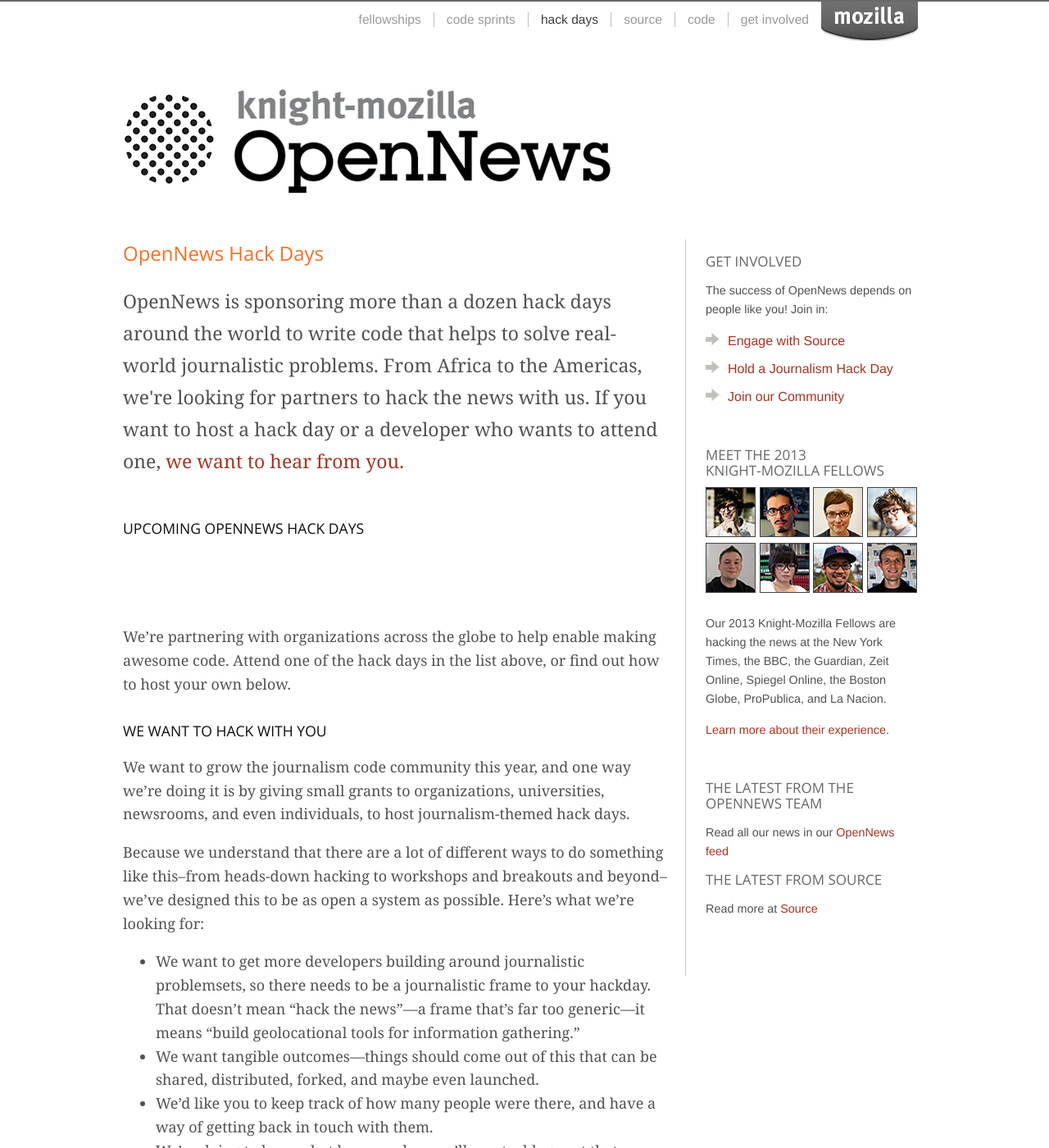
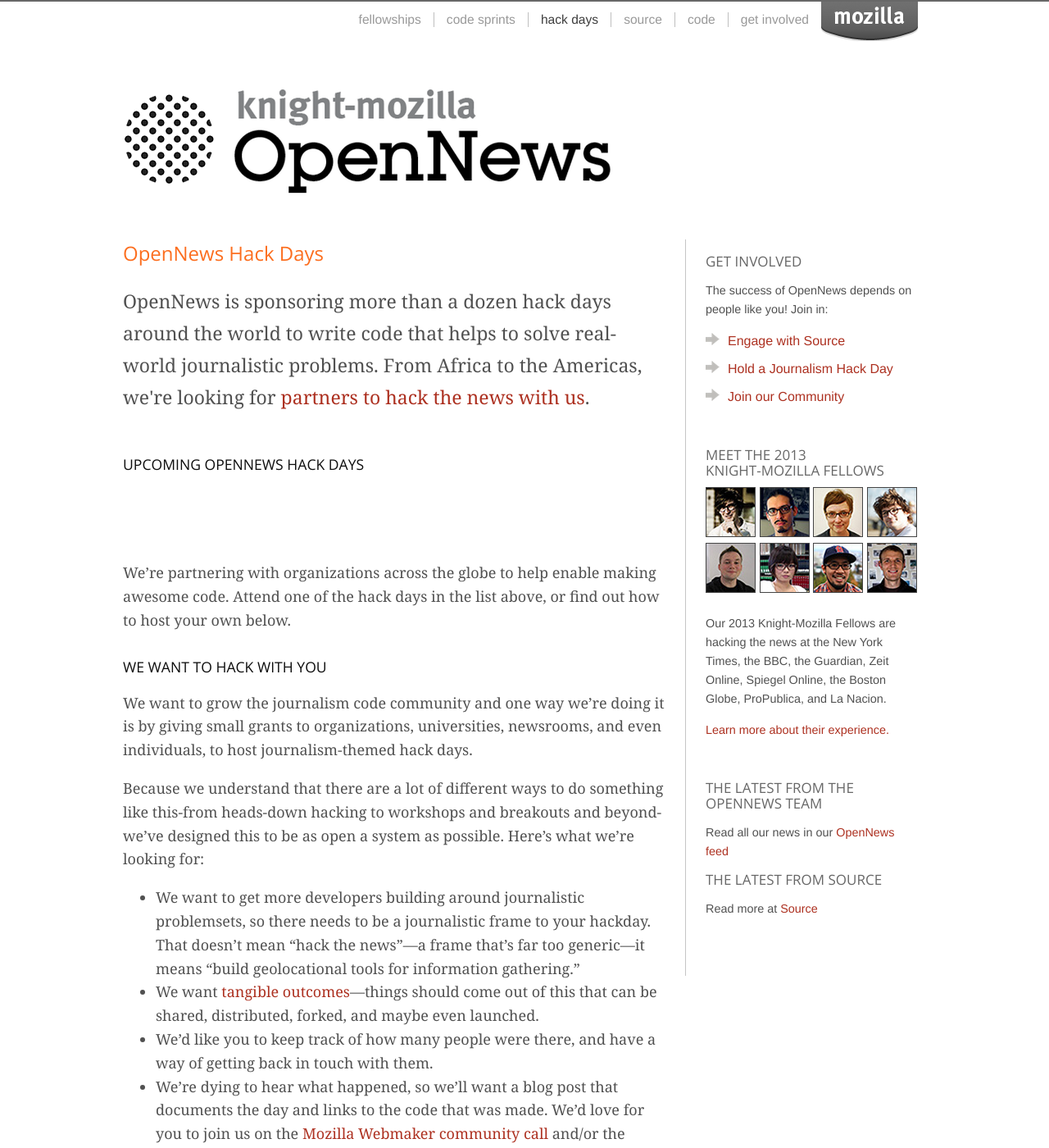
Before and after one commit to mozilla/mozilla-opennews, a Jekyll site: the page built from hackdays.md, in a window 1280 px wide and 1400 px high. Shown: the whole window at 82% size. Built offline with Jekyll 4.4.1, drawn with Linux system fonts in a browser that asks for light colours; nearby versions of some CDN libraries; Markdown is read by kramdown in place of the engine named in the settings; comment, search, counter and statistics services are not loaded; some of the changed text lies outside the part shown.

Commit message:
Re-instating the pull request sent from erika, and merging in my changes from dev to Dans changes to master

```diff
--- a/hackdays.md
+++ b/hackdays.md
@@ -4,7 +4,7 @@
 section: hackdays
 ---
 
-<p class="bodybig">OpenNews is sponsoring more than a dozen hack days around the world to write code that helps to solve real-world journalistic problems. From Africa to the Americas, we're looking for partners to hack the news with us. If you want to host a hack day or a developer who wants to attend one, <a href="https://donate.mozilla.org/page/s/knight-mozilla-news-hack-day">we want to hear from you.</a></p>
+<p class="bodybig">OpenNews is sponsoring more than a dozen hack days around the world to write code that helps to solve real-world journalistic problems. From Africa to the Americas, we're looking for <a href="https://donate.mozilla.org/page/s/knight-mozilla-news-hack-day">partners to hack the news with us</a>.</p>
 
 <div id="hackcalbox">
     <h3>Upcoming OpenNews Hack Days</h3>
@@ -14,14 +14,14 @@
 We're partnering with organizations across the globe to help enable making awesome code. Attend one of the hack days in the list above, or find out how to host your own below.
 
 <h3>We Want to Hack with You</h3>
-We want to grow the journalism code community this year, and one way we're doing it is by giving small grants to organizations, universities, newsrooms, and even individuals, to host journalism-themed hack days.
+We want to grow the journalism code community and one way we're doing it is by giving small grants to organizations, universities, newsrooms, and even individuals, to host journalism-themed hack days.
 
-Because we understand that there are a lot of different ways to do something like this--from heads-down hacking to workshops and breakouts and beyond--we've designed this to be as open a system as possible. Here's what we're looking for:
+Because we understand that there are a lot of different ways to do something like this-from heads-down hacking to workshops and breakouts and beyond-we've designed this to be as open a system as possible. Here's what we're looking for:
 
 * We want to get more developers building around journalistic problemsets, so there needs to be a journalistic frame to your hackday. That doesn’t mean “hack the news”—a frame that’s far too generic—it means “build geolocational tools for information gathering.”
-* We want tangible outcomes—things should come out of this that can be shared, distributed, forked, and maybe even launched.
+* We want <a href="/code.html">tangible outcomes</a>—things should come out of this that can be shared, distributed, forked, and maybe even launched.
 * We’d like you to keep track of how many people were there, and have a way of getting back in touch with them.
-* We’re dying to hear what happened, so we’ll want a blog post that documents the day and links to the code that was made. We’d love for you to join us on the Mozilla Webmaker community call as well to talk about the day.
+* We’re dying to hear what happened, so we’ll want a blog post that documents the day and links to the code that was made. We’d love for you to join us on the <a href="https://wiki.mozilla.org/Webmakers/Community_Calls">Mozilla Webmaker community call</a> and/or the <a href="https://wiki.mozilla.org/OpenNews/Calls">OpenNews community call</a> as well to talk about the day. And, it'd be great if you could share a report from your event via a <a href="http://source.mozillaopennews.org/en-US/contribute/">post on Source</a>.
 * And, obviously, we get to get our name in as a sponsor.
 
 That’s not much. In fact, it’s designed to be as straightforward as possible: you want to hack, we want to help.
@@ -29,6 +29,10 @@
 Maybe you’ve already got something in the works, but you want to have a two-day hackfest instead of one. Maybe you’ve got everything lined up, but you want to offer travel grants to your event. Maybe you need help getting organized. Maybe you want to bring us in to do something from scratch. There are any number of variations on how this can work—the key element is that it brings awesome hacking into the community.
 
 <a href="https://donate.mozilla.org/page/s/knight-mozilla-news-hack-day">We’ve set up a form so you can let us know what you’re thinking and we can talk about how we can most effectively help</a>. So let's do this.
+
+<h3>Join in the hacking</h3>
+
+If you're looking to get more involved in the journalism-technology community, participating in a hack day is one of the best ways to get connected. Keep an eye on the schedule above for OpenNews-sponsored hack days, and keep up with Source for a <a href="http://source.mozillaopennews.org/en-US/articles/tags/events/">weekly listing</a> of hack days and other community events. <a href="mailto:opennews@mozillafoundation.org">Get in touch</a> if you know of an event that isn't listed or if you want to tell us about an event you attended.
 
 
 <script type="text/javascript" src="media/js/tabletop.js"></script>
```
Also changed, not shown: getinvolved.md (+3 -3 lines), 2 other files.
